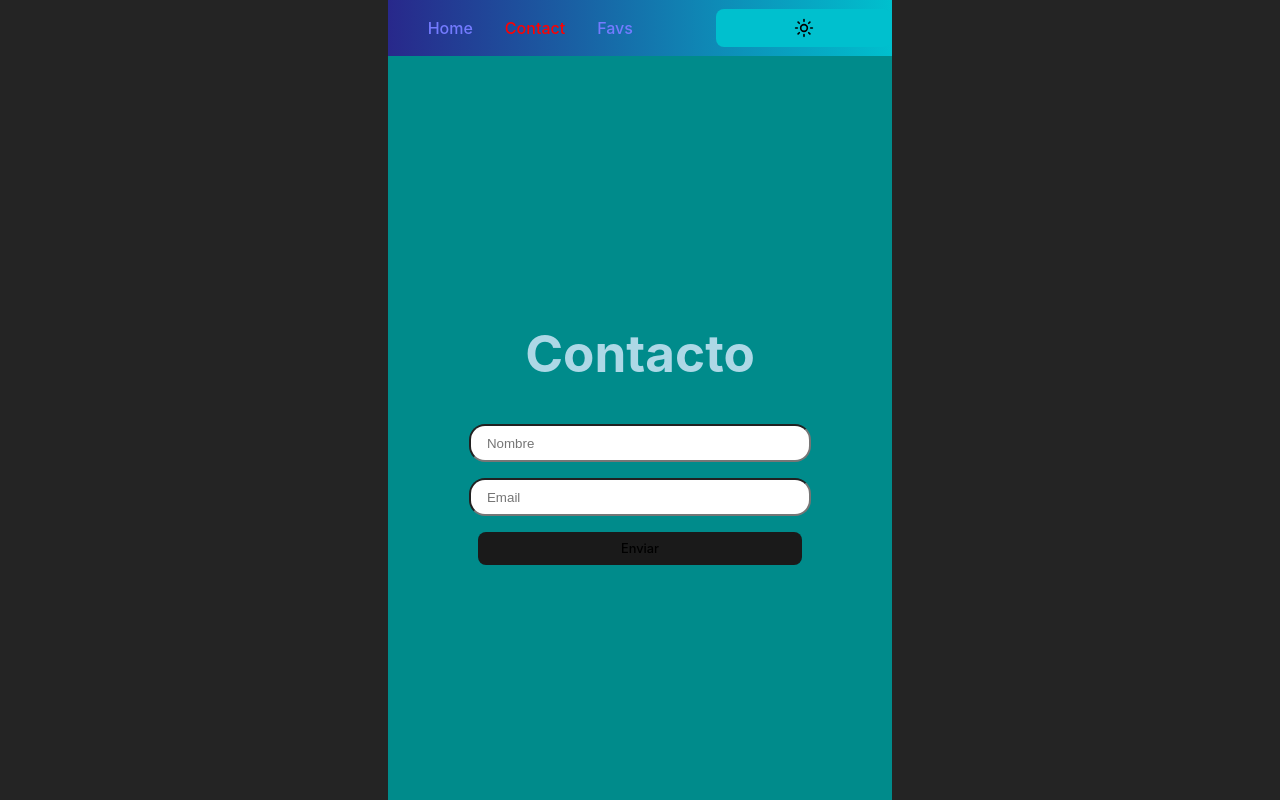
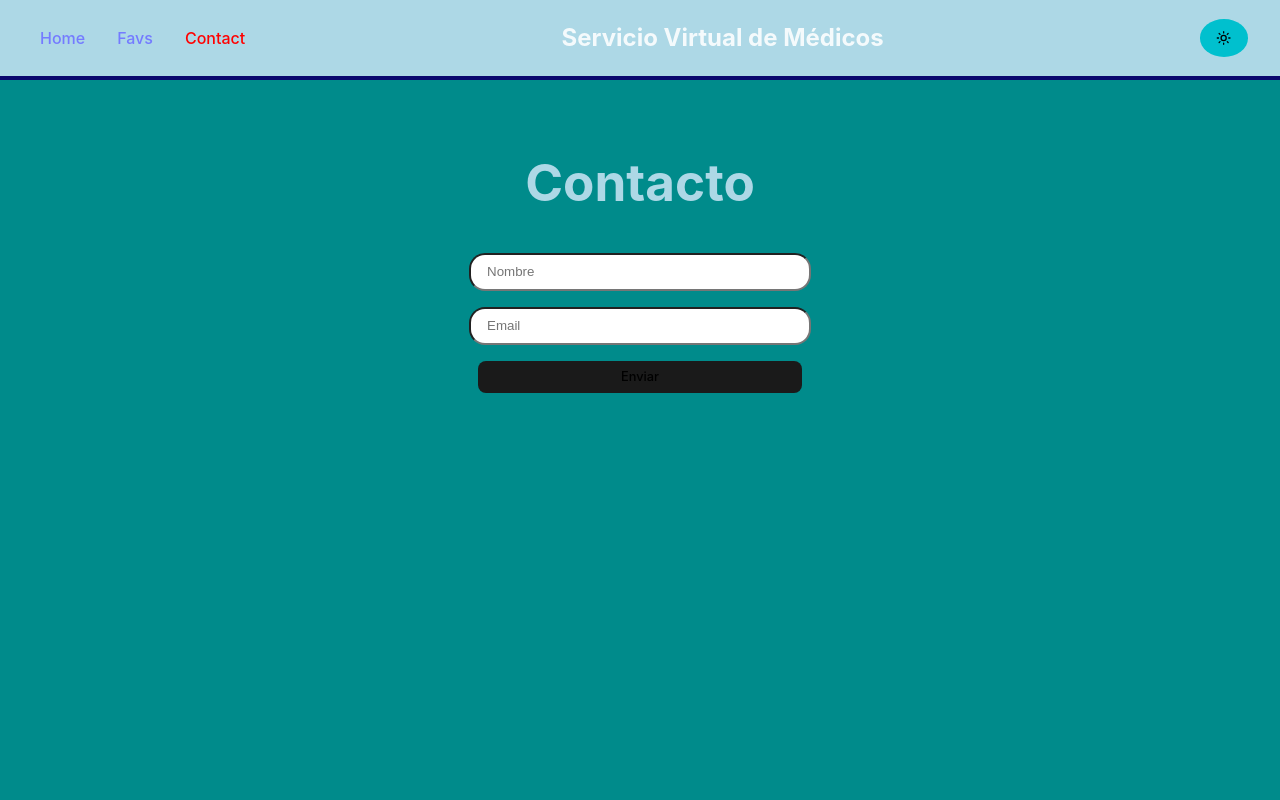
Before and after one commit to Goncar29/apiDocReact, a React (Vite) app: page /#/contact in a window 1280 px wide. Shown: the top 800 px of the page. Built offline with nearby package versions, Linux system fonts and the light colour scheme; no server answers.

Commit message:
ajustes de diseño

```diff
--- a/src/App.css
+++ b/src/App.css
@@ -3,60 +3,3 @@
   padding: 0;
   text-align: center;
 }
-
-@layer base {
-  :root {
-    --background: 0 0% 100%;
-    --foreground: 222.2 84% 4.9%;
-    --card: 0 0% 100%;
-    --card-foreground: 222.2 84% 4.9%;
-    --popover: 0 0% 100%;
-    --popover-foreground: 222.2 84% 4.9%;
-    --primary: 221.2 83.2% 53.3%;
-    --primary-foreground: 210 40% 98%;
-    --secondary: 210 40% 96.1%;
-    --secondary-foreground: 222.2 47.4% 11.2%;
-    --muted: 210 40% 96.1%;
-    --muted-foreground: 215.4 16.3% 46.9%;
-    --accent: 210 40% 96.1%;
-    --accent-foreground: 222.2 47.4% 11.2%;
-    --destructive: 0 84.2% 60.2%;
-    --destructive-foreground: 210 40% 98%;
-    --border: 214.3 31.8% 91.4%;
-    --input: 214.3 31.8% 91.4%;
-    --ring: 221.2 83.2% 53.3%;
-    --radius: 0.5rem;
-  }
-
-  .dark {
-    --background: 222.2 84% 4.9%;
-    --foreground: 210 40% 98%;
-    --card: 222.2 84% 4.9%;
-    --card-foreground: 210 40% 98%;
-    --popover: 222.2 84% 4.9%;
-    --popover-foreground: 210 40% 98%;
-    --primary: 217.2 91.2% 59.8%;
-    --primary-foreground: 222.2 47.4% 11.2%;
-    --secondary: 217.2 32.6% 17.5%;
-    --secondary-foreground: 210 40% 98%;
-    --muted: 217.2 32.6% 17.5%;
-    --muted-foreground: 215 20.2% 65.1%;
-    --accent: 217.2 32.6% 17.5%;
-    --accent-foreground: 210 40% 98%;
-    --destructive: 0 62.8% 30.6%;
-    --destructive-foreground: 210 40% 98%;
-    --border: 217.2 32.6% 17.5%;
-    --input: 217.2 32.6% 17.5%;
-    --ring: 224.3 76.3% 48%;
-  }
-}
-
-@layer base {
-  * {
-    @apply border-border;
-  }
-
-  body {
-    @apply bg-background text-foreground;
-  }
-}
--- a/src/components/Header.jsx
+++ b/src/components/Header.jsx
@@ -4,7 +4,7 @@ import { useContexto } from './contexto';
 import { useEffect, useState } from 'react';
 
 export function Header() {
-    const { dispatch } = useContexto();
+    const { estado, dispatch } = useContexto();
     const [isDarkMode, setIsDarkMode] = useState(false);
 
     useEffect(() => {
@@ -29,12 +29,12 @@ export function Header() {
 
     const routes = [
         { to: '/', text: 'Home' },
-        { to: '/contact', text: 'Contact' },
-        { to: '/favs', text: 'Favs' }
+        { to: '/favs', text: 'Favs' },
+        { to: '/contact', text: 'Contact' }
     ];
 
     return (
-        <nav>
+        <nav style={{ backgroundColor: estado.tema }}>
             <ul>
                 {routes.map(route => (
                     <li key={route.to}>
@@ -49,6 +49,7 @@ export function Header() {
                     </li>
                 ))}
             </ul>
+            <h2 >Servicio Virtual de Médicos</h2>
             <button onClick={toggleTheme} className="buttonHeader">
                 {!isDarkMode ? (
                     <svg
--- a/src/index.css
+++ b/src/index.css
@@ -24,11 +24,15 @@ a:hover {
     color: #535bf2;
 }
 
-body {
+body,
+html {
     margin: 0;
+    padding: 0;
     place-items: center;
-    min-width: 320px;
-    min-height: 100vh;
+    /* min-width: 320px;
+    min-height: 100vh; */
+    width: 100%;
+    overflow-x: hidden;
 }
 
 h1 {
--- a/src/styles/Contact.css
+++ b/src/styles/Contact.css
@@ -1,9 +1,17 @@
 .Section--Contact {
+    width: 100vw;
     display: flex;
     flex-direction: column;
-    flex-wrap: wrap;
+    justify-content: flex-start;
+    align-items: center;
+    padding-top: 4rem;
+}
+
+.Asside-Footer {
+    display: flex;
+    align-items: center;
     justify-content: center;
-    align-items: center;
+    flex-direction: column;
 }
 
 form {
--- a/src/styles/Dentista.css
+++ b/src/styles/Dentista.css
@@ -6,7 +6,6 @@
     justify-content: center;
     margin: 20px;
     border-radius: 10%;
-    background-color: rgb(18, 14, 61);
     padding-left: 0rem;
 }
 
--- a/src/styles/Favs.css
+++ b/src/styles/Favs.css
@@ -1,10 +1,12 @@
 .Section--Favs {
+    width: 100vw;
     display: flex;
     flex-direction: column;
     flex-wrap: wrap;
-    justify-content: center;
+    justify-content: flex-start;
     align-items: center;
     height: 100vh;
+    padding-top: 4rem;
 }
 
 .Aside--Favs {
--- a/src/styles/Header.css
+++ b/src/styles/Header.css
@@ -1,9 +1,10 @@
 nav {
-    background: linear-gradient(90deg, rgba(40, 40, 139, 1) 0%, rgb(0, 192, 206) 100%);
+    background-color: white;
     display: flex;
     align-items: center;
     flex-direction: row;
     justify-content: space-between;
+    border-bottom: 0.3rem solid rgb(9, 8, 110)
 }
 
 ul {
@@ -16,10 +17,17 @@ li {
 }
 
 .buttonHeader {
+    margin-right: 2rem;
     display: flex;
     align-items: center;
     justify-content: center;
-    width: 11rem;
+    width: 3rem;
     height: fit-content;
     background: rgb(0, 192, 206);
+    border-radius: 50%;
 }
+
+.buttonHeader:hover {
+    transition: 1s;
+    background: rgb(9, 8, 110);
+}
```
Also changed, not shown: src/components/prueba.jsx (deleted, +0 -102 lines).
